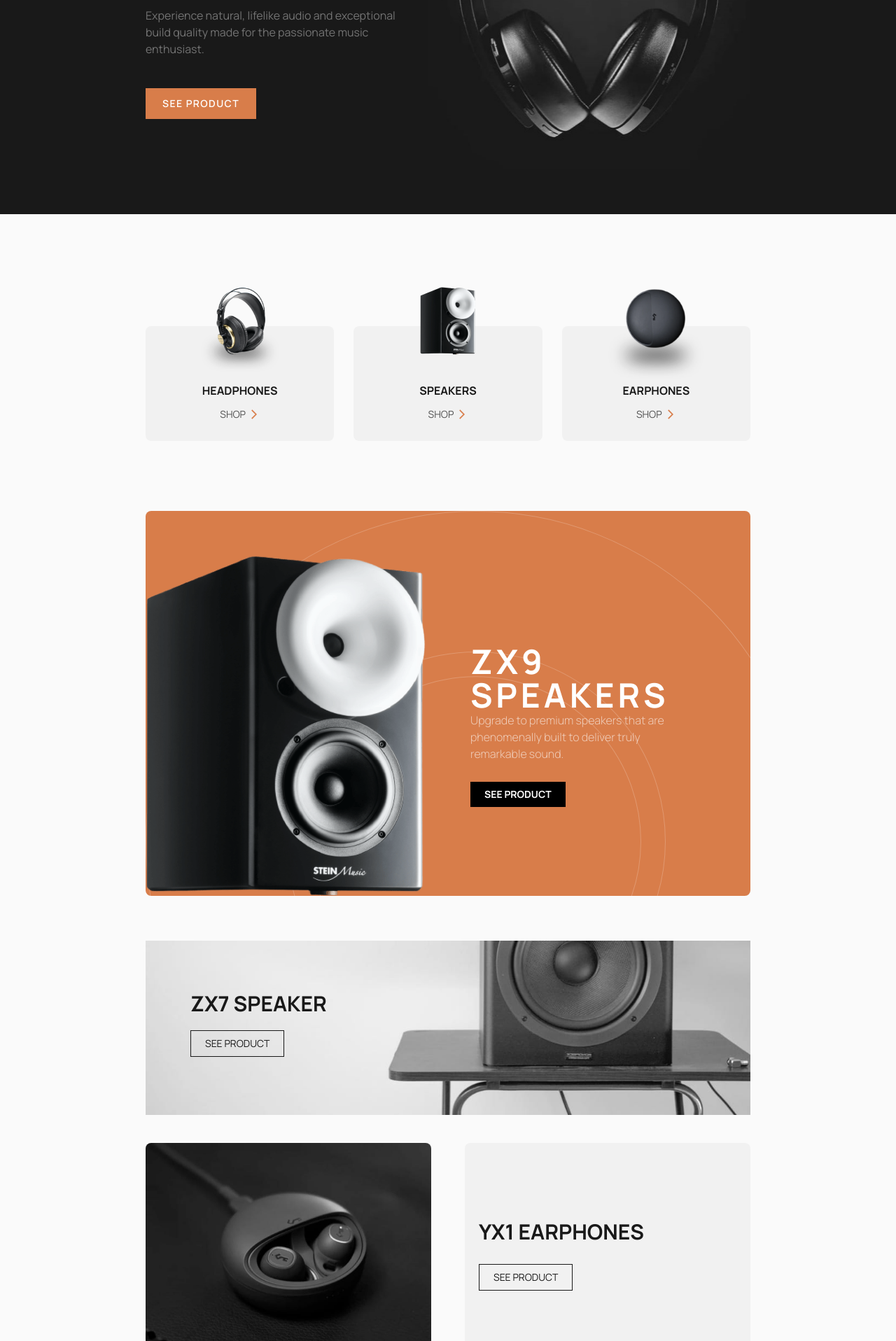
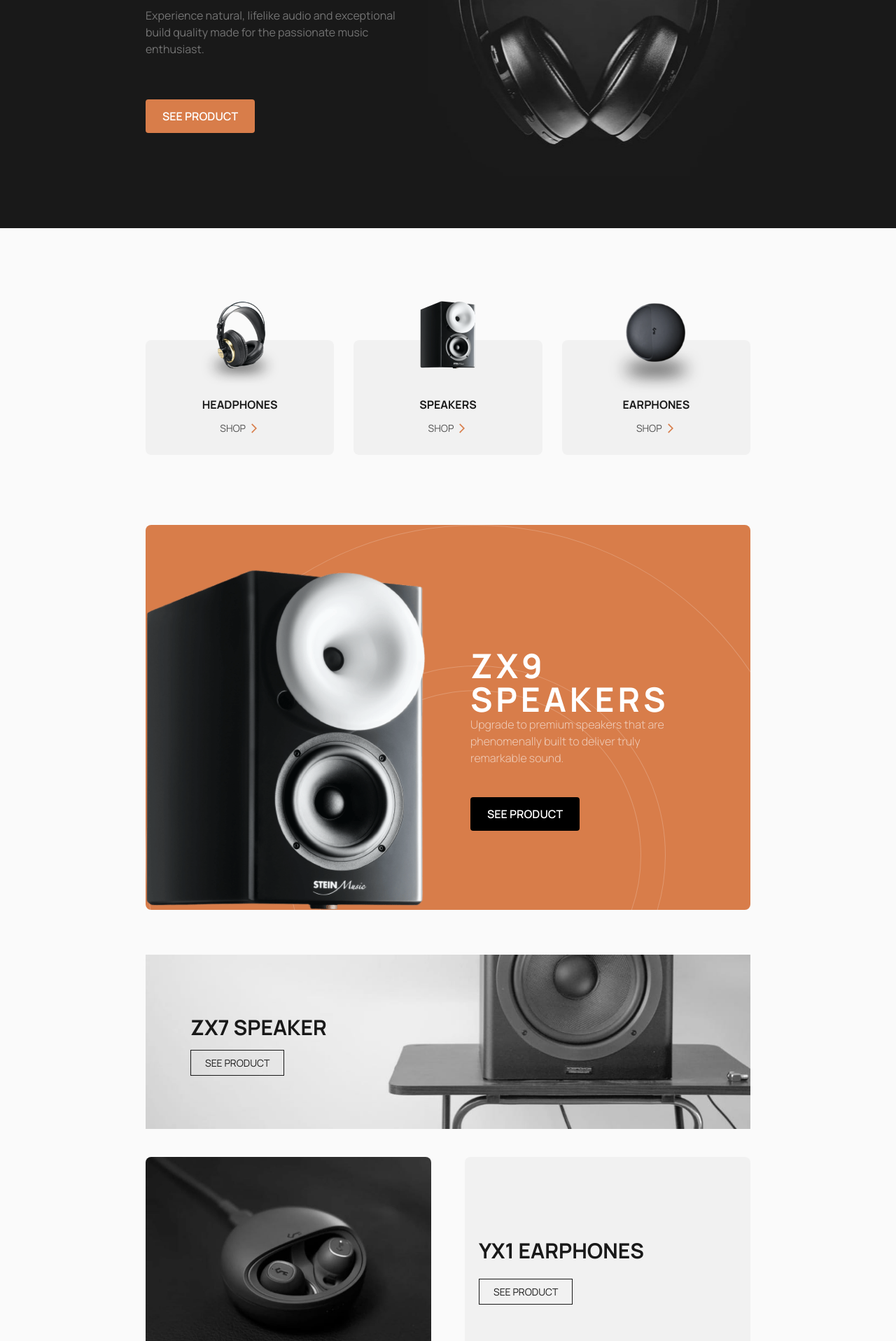
Before and after one commit to muodilo/audiophile, a Next.js app: page / in a window 1280 px wide. Shown: the part 400-2316 px from the top of the page at 70% size. Built offline with nearby package versions, Linux system fonts and the light colour scheme.

Commit message:
feat: add real link on  products which are on home page

```diff
--- a/app/components/FeaturedProduct.tsx
+++ b/app/components/FeaturedProduct.tsx
@@ -1,4 +1,5 @@
 import Image from "next/image";
+import Link from "next/link";
 
 const FeaturedProduct = () => {
   return (
@@ -28,7 +29,7 @@ const FeaturedProduct = () => {
 
         <div className="absolute bottom-1/3 px-16 ">
           <h1 className="text-3xl font-bold mb-5">ZX7 SPEAKER</h1>
-          <button className="text-sm border px-5 py-2">SEE PRODUCT</button>
+          <Link href={'/product/zx7-speaker'} className="text-sm border hover:bg-black hover:text-white duration-200 px-5 py-2">SEE PRODUCT</Link>
         </div>
       </div>
       <div className="grid grid-cols-2 lg:gap-12 mb-7 gap-5">
@@ -44,7 +45,7 @@ const FeaturedProduct = () => {
         <div className=" rounded-lg gap-7 px-5  bg-[#f1f1f1] flex flex-col justify-center">
           <h1 className="text-3xl font-bold">YX1 EARPHONES</h1>
           <div>
-            <button className="text-sm border px-5 py-2">SEE PRODUCT</button>
+            <Link href={'product/yx1-earphones'} className="text-sm border px-5 py-2 hover:bg-black hover:text-white duration-200">SEE PRODUCT</Link>
           </div>
         </div>
       </div>
--- a/app/components/HeroText.tsx
+++ b/app/components/HeroText.tsx
@@ -1,3 +1,4 @@
+import Link from "next/link";
 
 const HeroText = () => {
   return (
@@ -19,9 +20,12 @@ const HeroText = () => {
             made for the passionate music enthusiast.
           </p>
 
-          <button className="bg-[#d87d4a] hover:bg-[#d87d4a]/90 px-6 py-3 font-semibold tracking-widest text-sm">
-            SEE PRODUCT
-          </button>
+          <Link
+          href={`/product/xx99-mark-two-headphones`}
+          className="inline-block mt-4 px-6 py-3 bg-[#d87d4a] hover:bg-[#fbaf85] text-white font-semibold uppercase rounded "
+        >
+          See Product
+        </Link>
         </div>
   )
 }
--- a/app/components/NewProductSection.tsx
+++ b/app/components/NewProductSection.tsx
@@ -1,4 +1,5 @@
 import Image from "next/image";
+import Link from "next/link";
 
 const NewProductSection = () => {
   return (
@@ -33,7 +34,12 @@ const NewProductSection = () => {
             truly remarkable sound.
           </p>
           <div>
-            <button className="bg-black text-sm px-5 py-2 font-bold">SEE PRODUCT</button>
+            <Link
+          href={`/product/zx9-speaker`}
+          className="inline-block mt-4 px-6 py-3 bg-[#000000] hover:bg-[#343434] duration-200 text-white font-semibold uppercase rounded "
+        >
+          SEE PRODUCT
+        </Link>
           </div>
         </div>
       </div>
```
